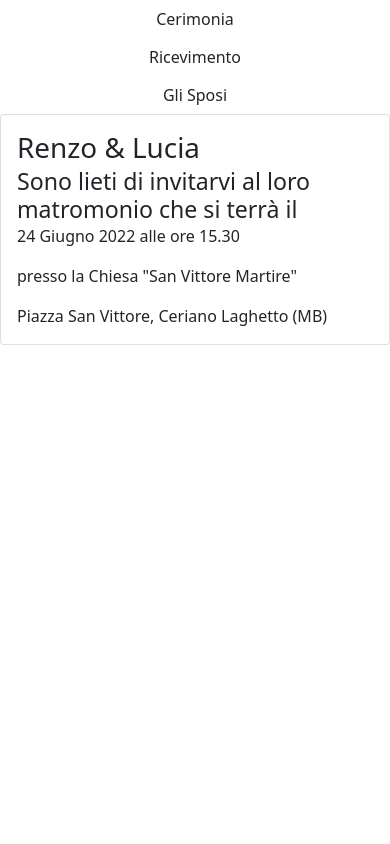
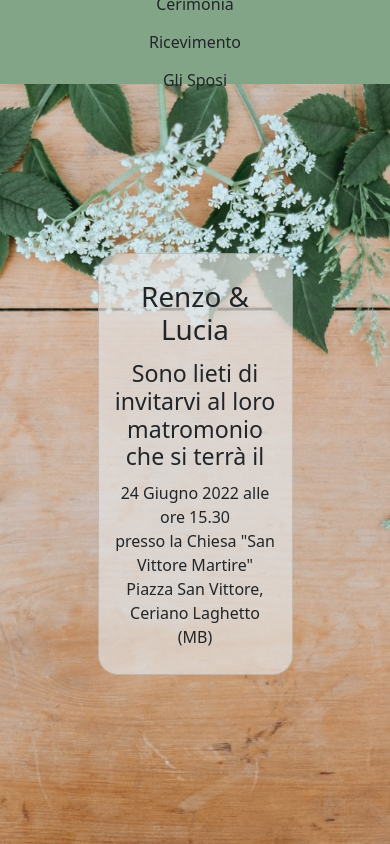
Before and after one commit to Pantella/Wedding-Day, a website: page index.html in a window 390 px wide. Drawn offline with nearby package versions, Linux system fonts and the light colour scheme; files that its build step writes are made by us from their sources.

Commit message:
Aggiunto stile base (non ancora responsive) e id per animazioni in html

```diff
--- a/index.html
+++ b/index.html
@@ -8,27 +8,25 @@
     <link rel="stylesheet" href="src/css/style.css">
 </head>
 <body>
-    <header>
+    <header class="header-content">
         <nav class="nav flex-column flex-md-row justify-content-evenly">
             <div class="nav-item mx-auto">
-                <button type="button" class="btn">Cerimonia</button>
+                <button type="button" class="btn" id="btn-cerimonia">Cerimonia</button>
             </div>
             <div class="nav-item mx-auto">
-                <button type="button" class="btn">Ricevimento</button>
+                <button type="button" class="btn" id="btn-ricevimento">Ricevimento</button>
             </div>
             <div class="nav-item mx-auto">
-                <button type="button" class="btn">Gli Sposi</button>
+                <button type="button" class="btn" id="btn-sposi">Gli Sposi</button>
             </div>
         </nav>
     </header>
-    <main>
-        <article class="card">
-            <section class="card-body">
-                <h1 class="card-title">Renzo & Lucia</h1>
-                <h3 class="card-subtitle">Sono lieti di invitarvi al loro matromonio che si terrà il</h3>
-                <p class="card-text">24 Giugno 2022 alle ore 15.30</p>
-                <p class="card-text">presso la Chiesa "San Vittore Martire"</p>
-                <p class="card-text">Piazza San Vittore, Ceriano Laghetto (MB)</p>
+    <main class="cartoncino-container">
+        <article class="card cartoncino">
+            <section class="card-body cartoncino-content">
+                <h1 class="card-title"><span id="anim-sposi-sx">Renzo</span> <span id="anim-sposi-center">&</span> <span id="anim-sposi-dx">Lucia</span></h1>
+                <h3 class="card-subtitle" id="anim-subttl">Sono lieti di invitarvi al loro matromonio che si terrà il</h3>
+                <p class="card-text"><span id="anim-text-1">24 Giugno 2022 alle ore 15.30</span><br><span id="anim-text-2">presso la Chiesa "San Vittore Martire"</span><br><span id="anim-text-3">Piazza San Vittore, Ceriano Laghetto (MB)</span></p>
             </section>
         </article>
     </main>
--- /dev/null
+++ b/src/scss/_cartoncino.scss
@@ -0,0 +1,29 @@
+@import './myVariables';
+
+.cartoncino-container {
+    height: 90vh;
+
+    display: flex;
+    flex-flow: row nowrap;
+    justify-content: center;
+    align-items: center;
+
+    .cartoncino {
+        width: 50vw;
+        height: 50vh;
+
+        border-radius: 20px!important;
+
+        background-color: $paper!important;
+
+        text-align: center;
+    }
+
+    .cartoncino-content {
+        display: flex;
+        flex-flow: column nowrap;
+        justify-content: space-evenly;
+    }
+
+
+}
--- /dev/null
+++ b/src/scss/_header.scss
@@ -0,0 +1,10 @@
+@import './myVariables';
+
+.header-content {
+    height: 10vh;
+    display: flex;
+    flex-flow: column;
+    justify-content: center;
+
+    background-color: $olive-green;
+}
--- /dev/null
+++ b/src/scss/_mainDocument.scss
@@ -0,0 +1,8 @@
+body {
+    overflow: hidden;
+
+    background-image: url('./../images/floreal_background_medium.jpg');
+    background-size: cover;
+    background-position: top;
+    background-repeat: no-repeat;
+}
--- /dev/null
+++ b/src/scss/_myVariables.scss
@@ -0,0 +1,7 @@
+// MY CUSTOM VARIABLES
+
+// COLORS
+// $olive-green: #94988a;
+$olive-green: #82a588;
+$dark-olive-green: #2f3d29;
+$paper: #e4e4e4af;
--- a/src/scss/style.scss
+++ b/src/scss/style.scss
@@ -1 +1,10 @@
+@use './cartoncino';
+@use './mainDocument';
+@use './header';
+
+@import './myVariables';
 @import './../../node_modules/bootstrap/scss/bootstrap.scss';
+
+
+
+// OVERWRITE BOOTSTRAP VARIABLES
```
Also changed, not shown: 1 other file.
